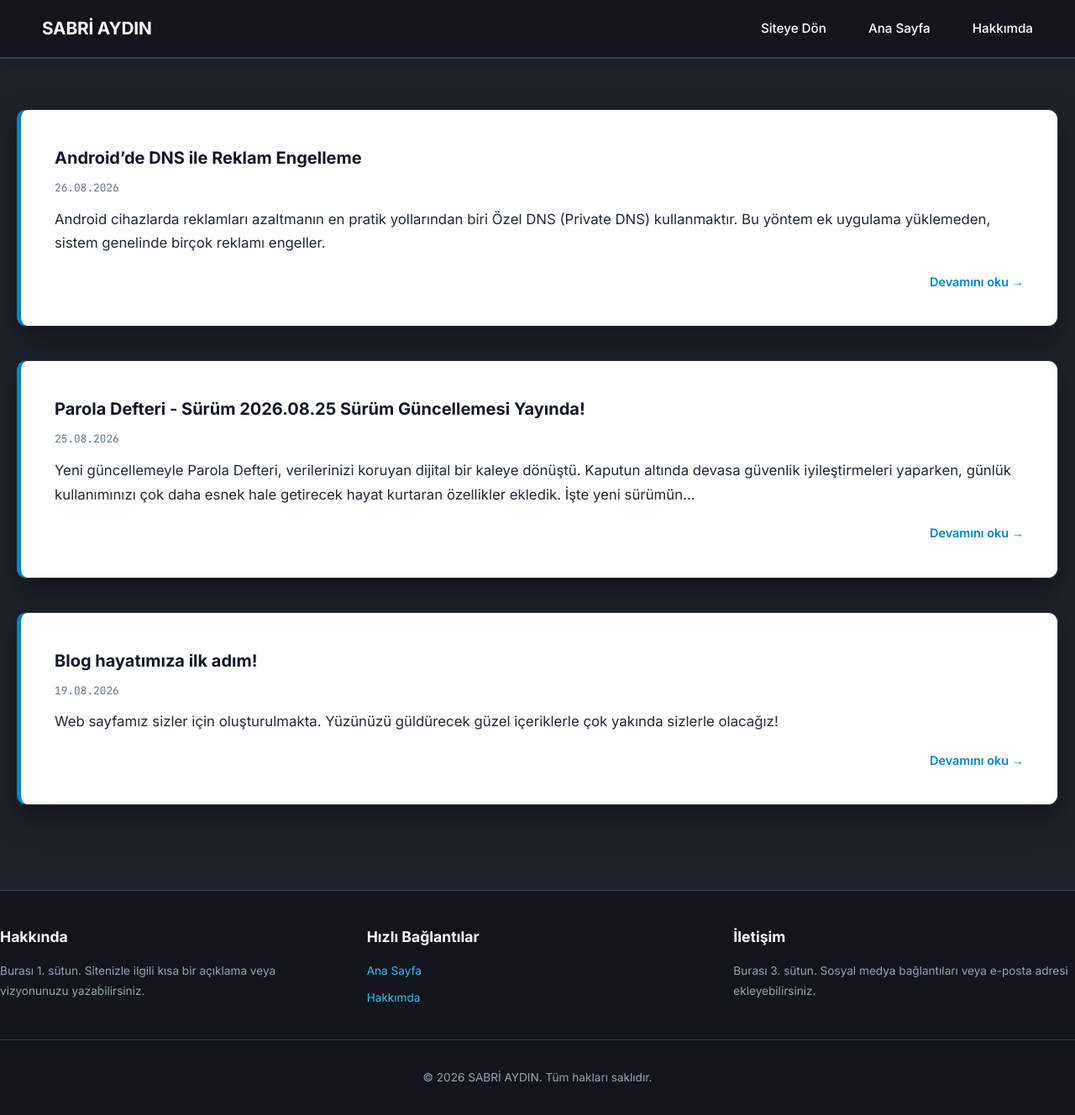
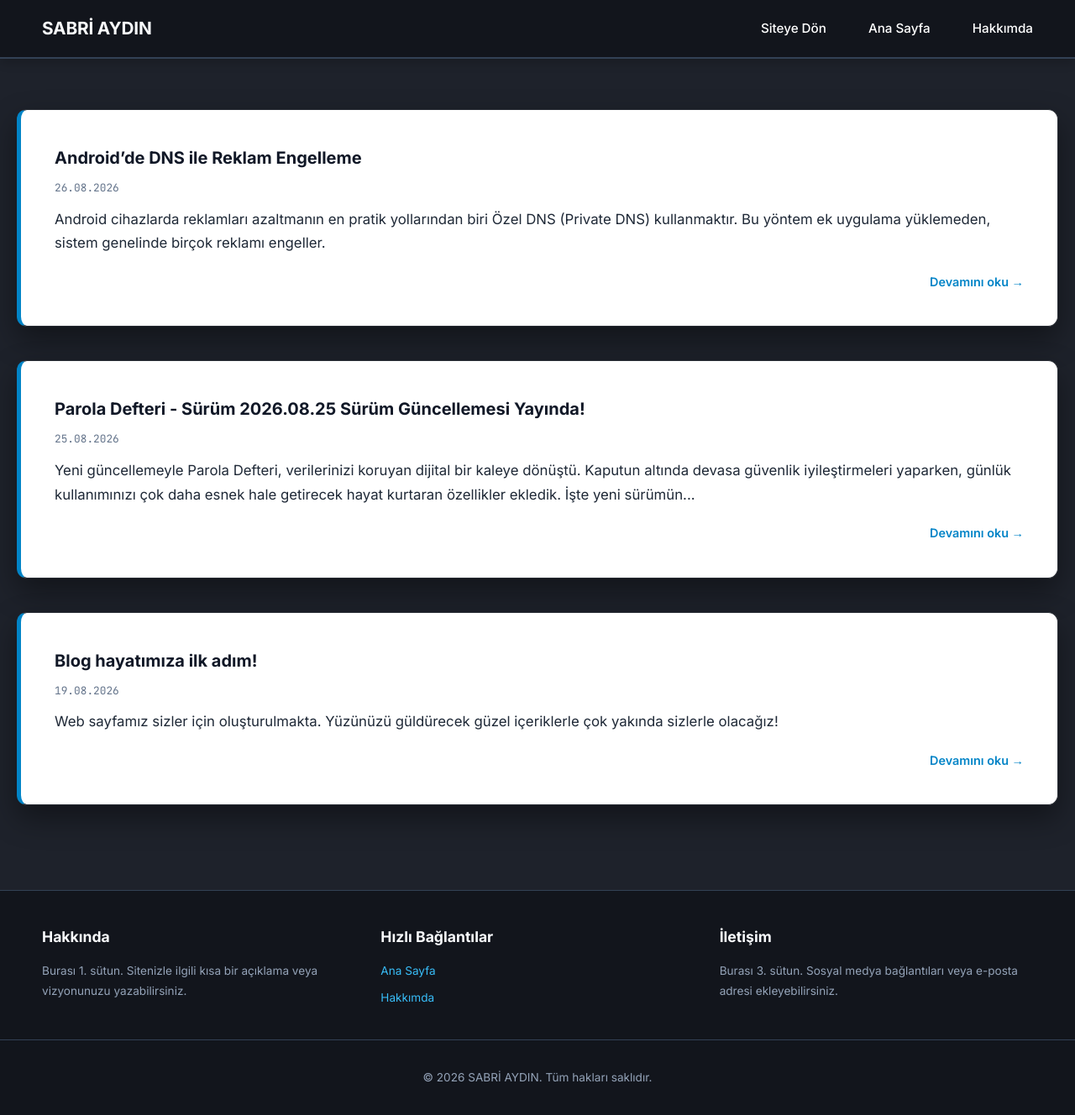
Before and after one commit to sabriaydin/blog, a Jekyll site: the page built from index.html, in a window 1280 px wide and 1349 px high. Shown: the top 1328 px of the window at 84% size. Built offline with Jekyll 4.4.1, drawn with Linux system fonts in a browser that asks for light colours; the list of posts is cut into pages by our own code.

Commit message:
Update default.html

```diff
--- a/_layouts/default.html
+++ b/_layouts/default.html
@@ -213,6 +213,7 @@
       font-size: 0.85rem;
       background-color: var(--footer-bg);
       border-top: 1px solid var(--border);
+      width: 100%;
     }
 
     .site-footer a {
@@ -266,6 +267,7 @@
       gap: 30px;
       margin-bottom: 30px;
       text-align: left;
+      padding: 0 50px; /* Tam genişlikte kenarlara yapışmaması için boşluk */
     }
 
     .footer-col {
@@ -300,6 +302,7 @@
       .footer-columns {
         flex-direction: column;
         gap: 20px;
+        padding: 0 20px;
       }
     }
   </style>
```
